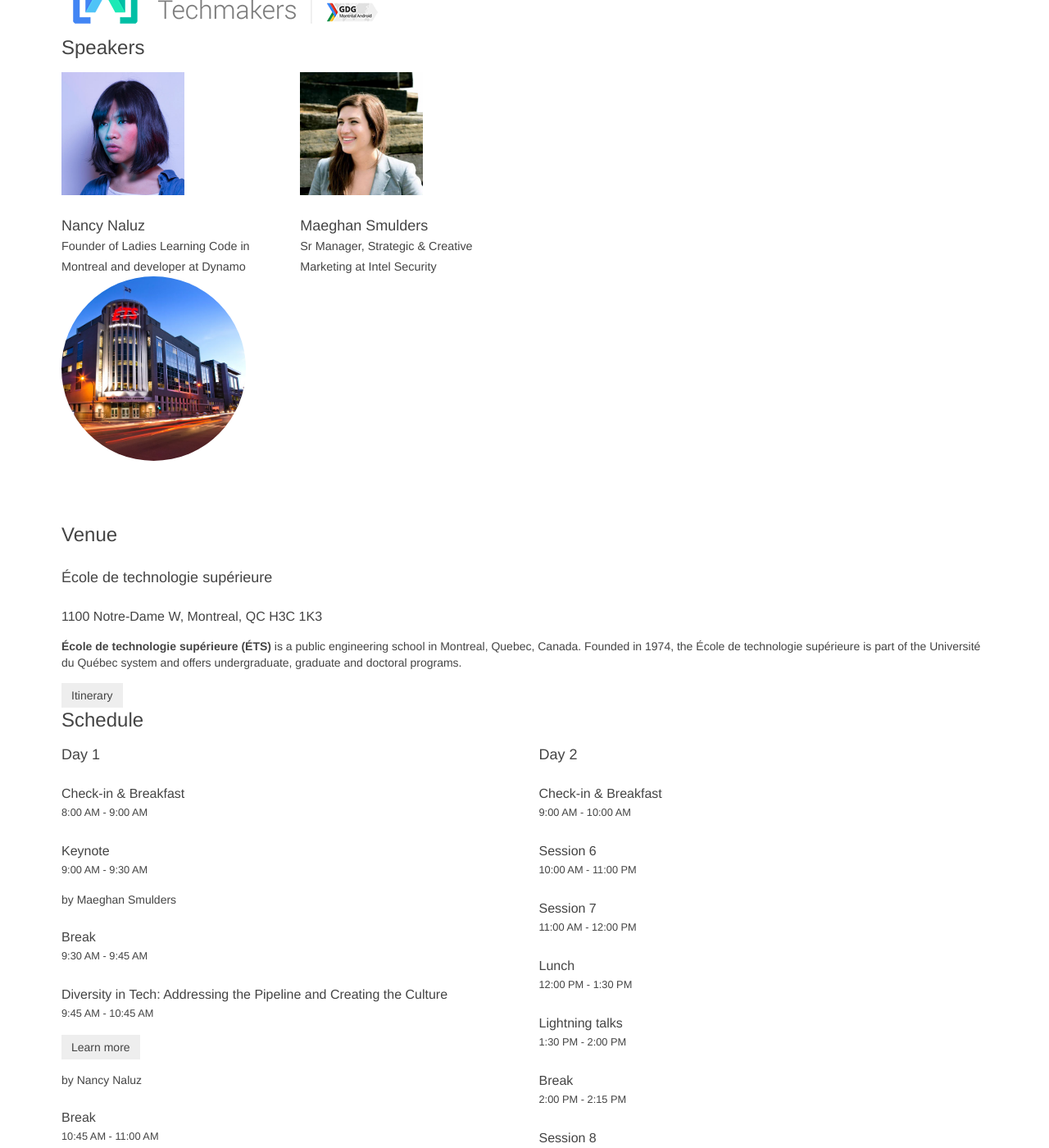
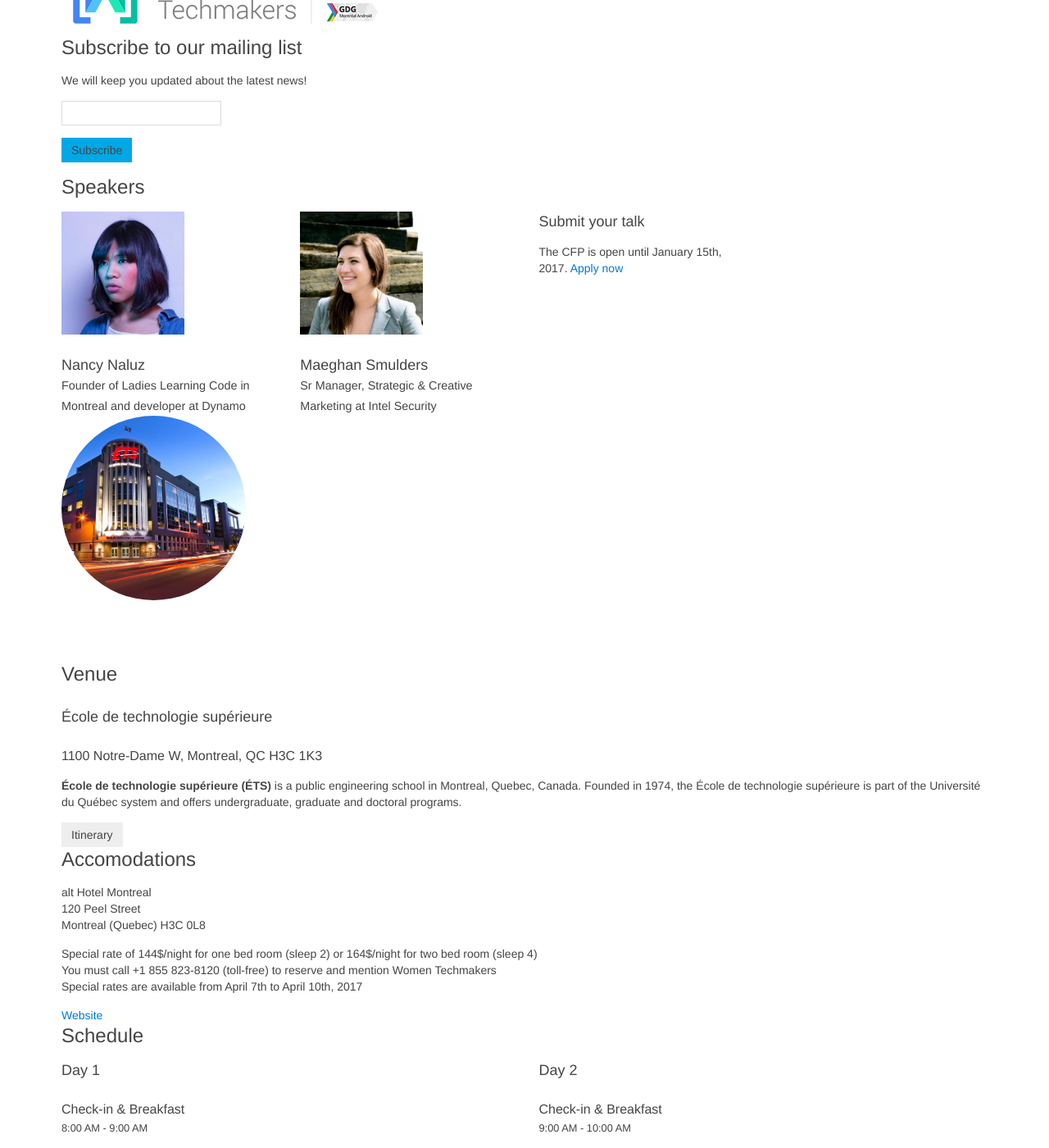
Before and after one commit to acaron/wtm-montreal-2017, a Jekyll site: the page built from index.html, in a window 1280 px wide and 1400 px high, scrolled down 212 px. Shown: the whole window at 82% size. Built offline with Jekyll 4.4.1, drawn with Linux system fonts in a browser that asks for light colours; nearby versions of some CDN libraries; some of the changed text lies outside the part shown.

Commit message:
Add accomodations, CFP and Eventbrite

```diff
--- /dev/null
+++ b/_includes/accomodations.html
@@ -0,0 +1,17 @@
+<section id="accomodations">
+  <h2>Accomodations</h2>
+
+  <p>
+    alt Hotel Montreal<br>
+    120 Peel Street<br>
+    Montreal (Quebec) H3C 0L8
+  </p>
+
+  <p>
+    Special rate of 144$/night for one bed room (sleep 2) or 164$/night for two bed room (sleep 4)<br>
+    You must call +1 855 823-8120 (toll-free) to reserve and mention Women Techmakers<br>
+    Special rates are available from April 7th to April 10th, 2017
+  </p>
+
+  <a href="http://www.althotels.com/en/montreal/" target="_blank">Website</a>
+</section>
--- a/_includes/buy-tickets.html
+++ b/_includes/buy-tickets.html
@@ -1,5 +1,5 @@
 <section id="buy-tickets">
-  <h2>Tickets are on sale now. 18+ only.</h2>
+  <h2>Tickets will be on sale on November 18th, 2016. 18+ only.</h2>
 
-  <a href="https://www.picatic.com/wtm-montreal-2016/" class="uk-button">Buy Tickets</a>
+  <a href="https://wtmmontreal2017.eventbrite.com" class="uk-button">Buy Tickets</a>
 </section>
--- a/_includes/speakers.html
+++ b/_includes/speakers.html
@@ -13,5 +13,13 @@
         </h3>
       </div>
     {% endfor %}
+
+    <div class="uk-width-1-4">
+      <h3>Submit your talk</h3>
+
+      <p>
+        The CFP is open until January 15th, 2017. <a href="https://www.papercall.io/wtm-montreal-2017" target="_blank">Apply now</a>
+      </p>
+    </div>
   </div>
 </section>
--- a/index.html
+++ b/index.html
@@ -3,9 +3,10 @@ layout: default
 ---
 
 {% include about.html %}
+{% include subscription.html %}
 {% include speakers.html %}
 {% include venue.html %}
+{% include accomodations.html %}
 {% include schedule.html %}
 {% include sponsors.html %}
 {% include buy-tickets.html %}
-{% include subscription.html %}
```
Also changed, not shown: _includes/about.html (line endings or trailing spaces).
